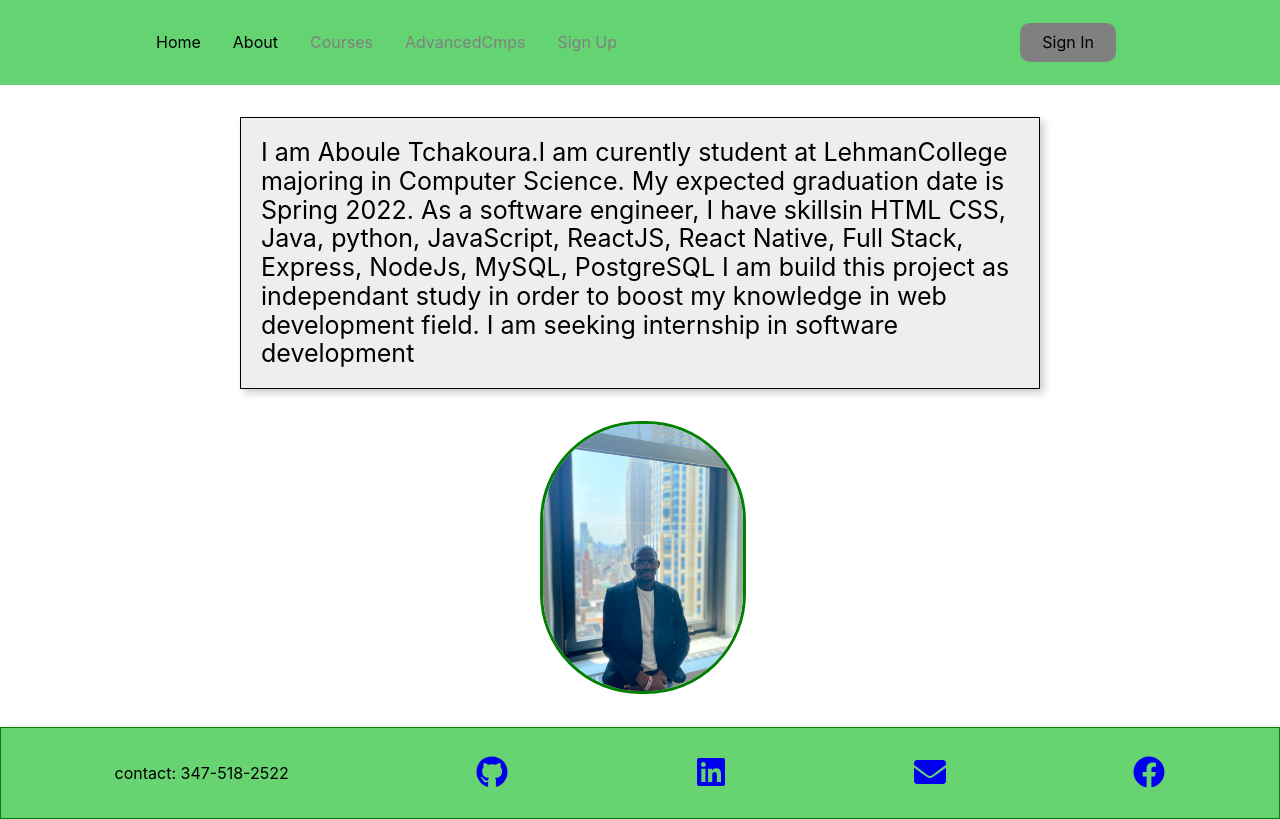
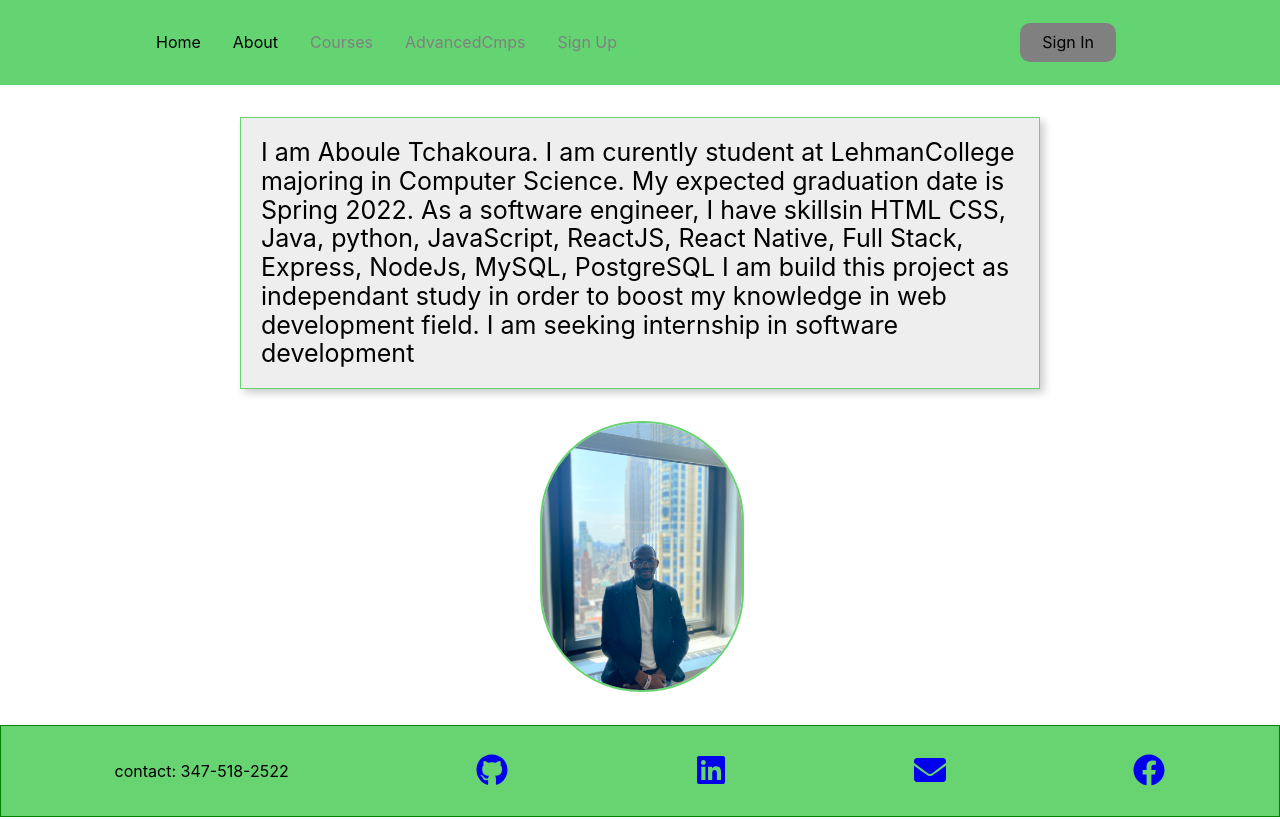
Before and after one commit to abdel1413/enrollment_app, a React (Create React App) app: page /About in a window 1280 px wide. Built offline with nearby package versions, Linux system fonts and the light colour scheme.

Commit message:
modified about page

```diff
--- a/src/components/Pages/about/About.js
+++ b/src/components/Pages/about/About.js
@@ -11,18 +11,18 @@ import 'tachyons'
     return(
         <div className='about'>
             <p className='paragraph mv4 w-100 w-50-m w-25-l bg-light-gray  hover-bg-white shadow-5 center '>
-                I am Aboule Tchakoura.I am curently student at Lehman<b/>
+                I am Aboule Tchakoura. I am curently student at Lehman<b/>
                  College majoring in Computer Science. My expected <b/>graduation
                  date is Spring 2022. As a software engineer, I have skills<b/>
-                 in HTML CSS, Java, python, JavaScript, ReactJS, React Native, <b/>
+                  in HTML CSS, Java, python, JavaScript, ReactJS, React Native, <b/>
                  Full Stack, Express, NodeJs, MySQL, PostgreSQL<b/> I am build this
-                 project as independant study  in order to boost my knowledge in
+                 project as independant study in order to boost my knowledge in
                   web development field. I am seeking internship in software development
             </p>
             <div className='imagediv' id='imagediv'>
                  <img className='image' src={(picture)} alt=''/>
             </div>
-            <div className='footer  hover-bg-white shadow-5' >
+            <div className='footer  hover-bg-gray shadow-5' >
               <p>contact: 347-518-2522 </p>
                <a className='hover grow ' href='https://github.com/abdel1413' > <FaGithub size='2rem'/> </a>
                <a className='hover grow ' href=' https://www.linkedin.com/in/aboulaye-tchakoura/'><FaLinkedin size='2rem'/></a>
--- a/src/components/Pages/about/about.css
+++ b/src/components/Pages/about/about.css
@@ -5,7 +5,7 @@
   justify-content: center;
 }
 .paragraph {
-  border: 1px black solid;
+  border: 1px #68d471 solid;
   width: 800px;
   justify-content: center;
   padding: 20px;
@@ -20,7 +20,7 @@
   clear: both;
 }
 .image {
-  border: 3px solid green;
+  border: 2px solid #68d471;
   border-radius: 100px;
 }
 
```
